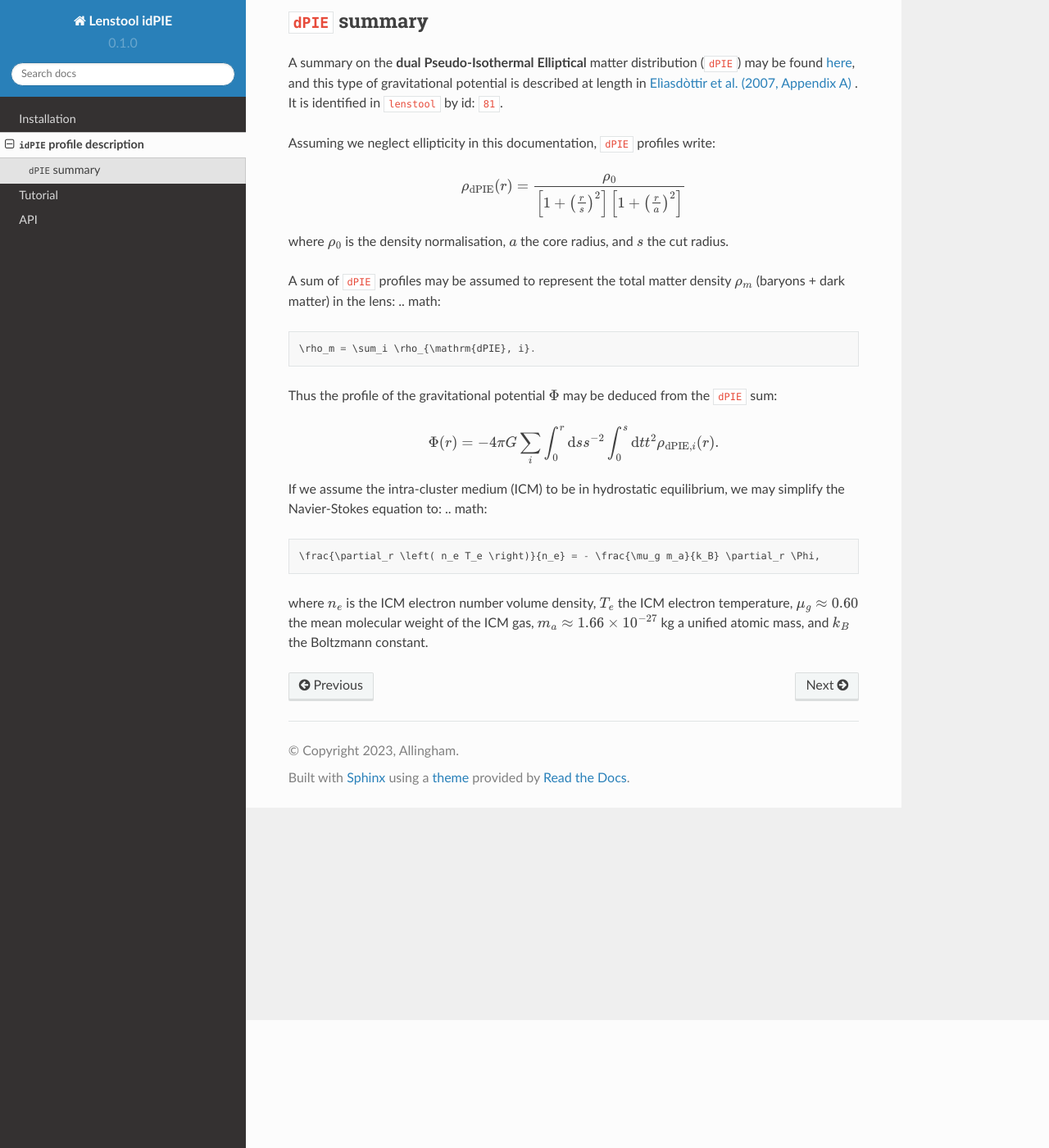
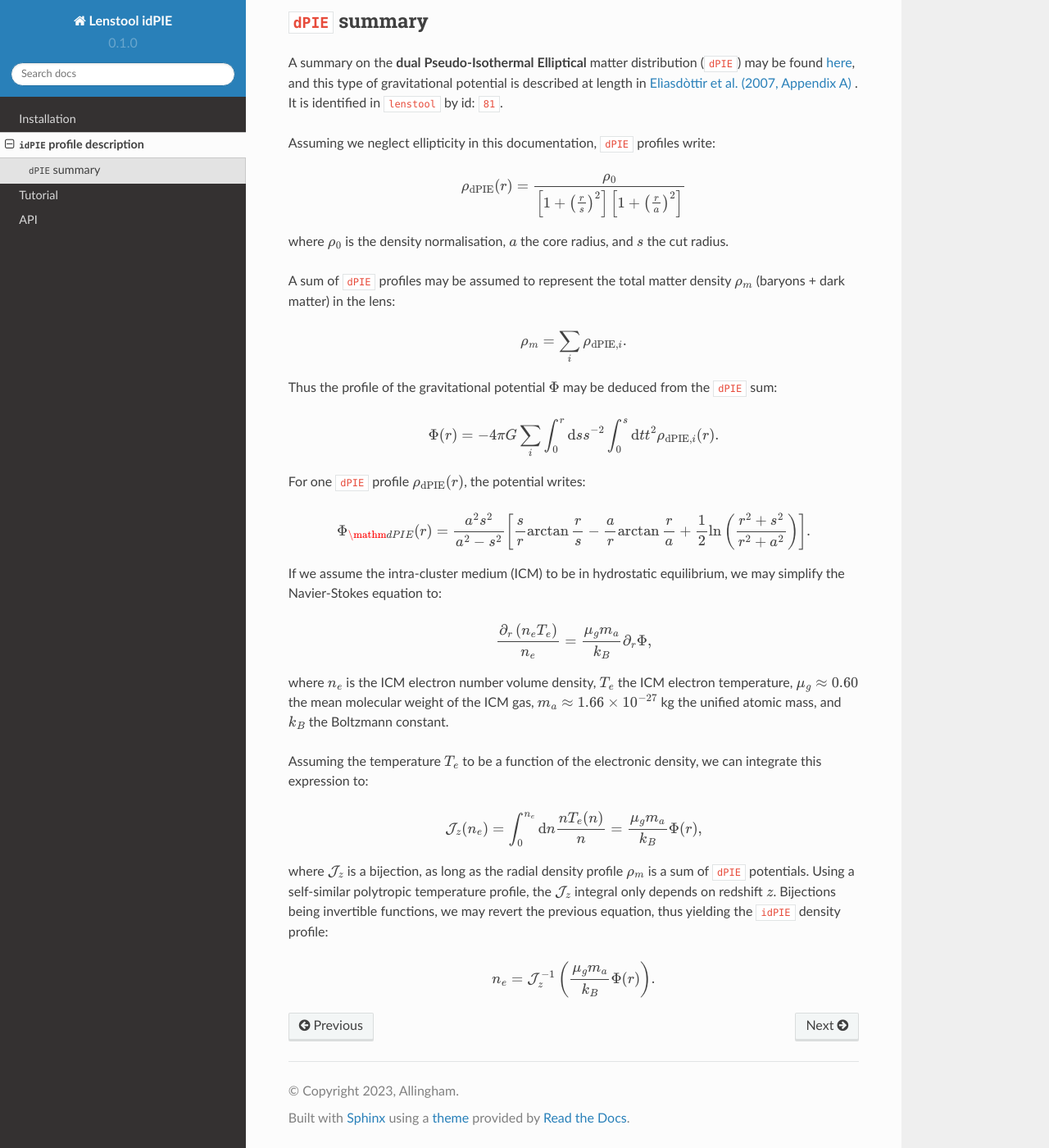
Before and after one commit to Joefva/lenstool_idPIE_tutorial, a Sphinx documentation site: the page built from docs/source/usage.rst, in a window 1280 px wide and 1400 px high, scrolled down 156 px. Shown: the whole window at 82% size. Built offline with Sphinx 7.4.7 and the Read the Docs theme 2.0.0, drawn with Linux system fonts in a browser that asks for light colours.

Commit message:
Additions to the idPIE branch

```diff
--- a/docs/source/usage.rst
+++ b/docs/source/usage.rst
@@ -23,6 +23,7 @@ where
 A sum of ``dPIE`` profiles may be assumed to represent the total matter density
 :math:`\rho_m`
 (baryons + dark matter) in the lens:
+
 .. math::
 
    \rho_m = \sum_i \rho_{\mathrm{dPIE}, i}.
@@ -34,14 +35,41 @@ Thus the profile of the gravitational potential
 
    \Phi(r) = - 4 \pi G \sum_i \int_0^r \mathrm{d}s s^{-2} \int_0^s \mathrm{d}t t^2 \rho_{\mathrm{dPIE}, i}(r).
 
-If we assume the intra-cluster medium (ICM) to be in hydrostatic equilibrium, we may simplify the Navier-Stokes equation to:
+For one ``dPIE`` profile
+:math:`\rho_{\mathrm{dPIE}}(r)`, the potential writes:
+
 .. math::
 
-   \frac{\partial_r \left( n_e T_e \right)}{n_e} = - \frac{\mu_g m_a}{k_B} \partial_r \Phi,
+   \Phi_{\mathm{dPIE}}(r) = \frac{a^2 s^2}{a^2 - s^2} \left[ \frac{s}{r} \arctan \frac{r}{s} - \frac{a}{r} \arctan \frac{r}{a} + \frac{1}{2} \ln \left( \frac{r^2 + s^2}{r^2 + a^2} \right) \right].
+
+If we assume the intra-cluster medium (ICM) to be in hydrostatic equilibrium, we may simplify the Navier-Stokes equation to:
+
+.. math::
+
+   \frac{\partial_r \left( n_e T_e \right)}{n_e} = \frac{\mu_g m_a}{k_B} \partial_r \Phi,
 
 where
 :math:`n_e` is the ICM electron number volume density,
 :math:`T_e` the ICM electron temperature,
 :math:`\mu_g \approx 0.60` the mean molecular weight of the ICM gas,
-:math:`m_a \approx 1.66 \times 10^{-27}` kg a unified atomic mass, and
+:math:`m_a \approx 1.66 \times 10^{-27}` kg the unified atomic mass, and
 :math:`k_B` the Boltzmann constant.
+
+Assuming the temperature
+:math:`T_e` to be a function of the electronic density, we can integrate this expression to:
+
+.. math::
+
+   \mathcal{J}_z (n_e) = \int_0^{n_e} \mathrm{d} n \frac{n T_e (n)}{n} = \frac{\mu_g m_a}{k_B} \Phi (r),
+
+where
+:math:`\mathcal{J}_z` is a bijection, as long as the radial density profile
+:math:`\rho_m` is a sum of ``dPIE`` potentials.
+Using a self-similar polytropic temperature profile, the
+:math:`\mathcal{J}_z` integral only depends on redshift
+:math:`z`.
+Bijections being invertible functions, we may revert the previous equation, thus yielding the ``idPIE`` density profile:
+
+.. math::
+
+   n_e = \mathcal{J}^{-1}_z  \left( \frac{\mu_g m_a}{k_B} \Phi (r) \right).
```
